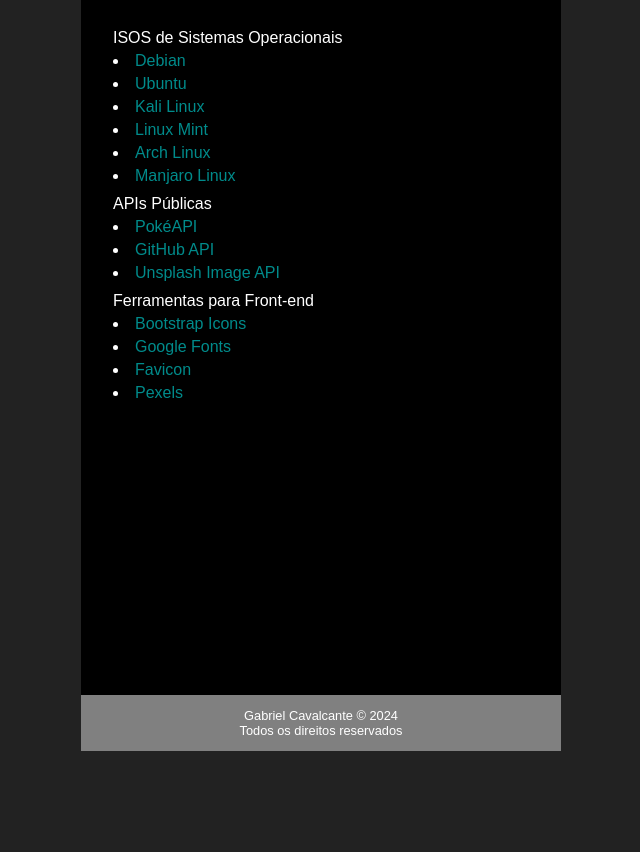
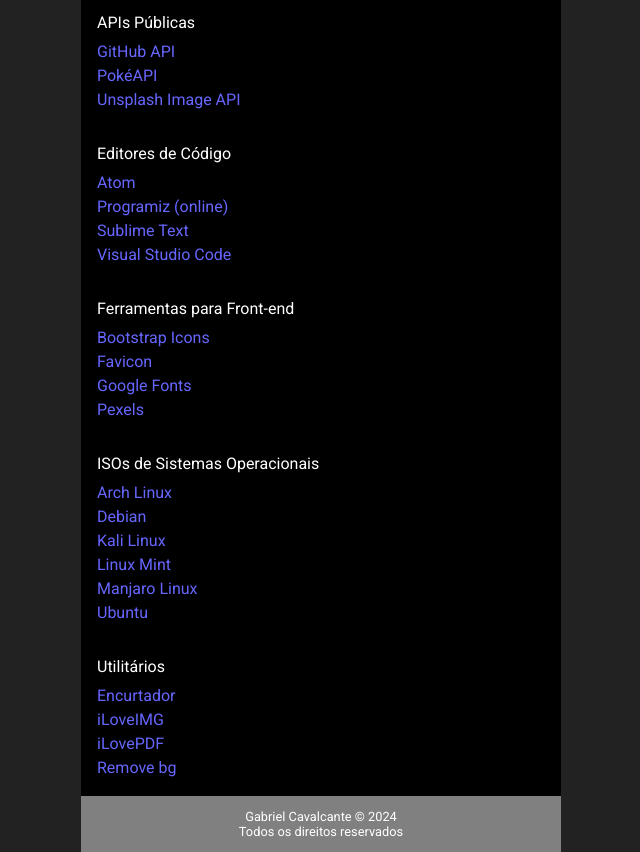
Before and after one commit to zolppy/useful-links, a plain HTML site: page index.html in a window 1280 px wide. Shown: the part 63-915 px from the top of the page, without its empty margins (319-959 px from the left). Before the commit the page ends 814 px from the top, so only its background shows below. Drawn offline with Linux system fonts and the light colour scheme.

Commit message:
melhorias diversas

```diff
--- a/assets/css/base/base.css
+++ b/assets/css/base/base.css
@@ -11,7 +11,7 @@
 body {
   background-color: #222;
   color: white;
-  font-family: sans-serif;
+  font-family: "Roboto", sans-serif;
   font-size: 1rem;
   font-style: normal;
   font-variant: normal;
--- a/assets/css/category/category-item.css
+++ b/assets/css/category/category-item.css
@@ -1,4 +1,4 @@
 .category__item {
   list-style-position: inside;
-  list-style-type: disc;
+  list-style-type: symbols(cyclic "\1f449");
 }
--- a/assets/css/category/category-link.css
+++ b/assets/css/category/category-link.css
@@ -1,8 +1,3 @@
 .category__link {
-  color: darkcyan;
+  color: #66f;
 }
-
-.category__link:hover {
-  text-decoration: underline;
-  text-decoration-color: darkcyan;
-}
--- a/assets/css/category/category-list.css
+++ b/assets/css/category/category-list.css
@@ -1,5 +1,3 @@
 .category__list {
-  display: flex;
-  flex-direction: column;
-  gap: 5px;
+  line-height: 1.5;
 }
--- a/assets/css/category/category.css
+++ b/assets/css/category/category.css
@@ -1,5 +1,5 @@
 .category {
   display: flex;
   flex-direction: column;
-  gap: 5px;
+  gap: .5em;
 }
--- a/assets/css/content.css
+++ b/assets/css/content.css
@@ -1,8 +1,7 @@
 .content {
   background-color: black;
-  min-height: calc(100svh - 2em - 34px - 36px);
-  padding: 2.5%;
+  padding: 1em;
   display: flex;
   flex-direction: column;
-  gap: 10px;
+  gap: 2em;
 }
--- a/index.html
+++ b/index.html
@@ -5,6 +5,11 @@
   <meta name="viewport" content="width=device-width, initial-scale=1.0" />
   <title>Links úteis</title>
   <link rel="stylesheet" href="assets/css/styles.css" />
+  <link rel="shortcut icon" href="assets/img/favicon.ico" type="image/x-icon" />
+  <!-- Roboto - Google Fonts -->
+  <link rel="preconnect" href="https://fonts.googleapis.com" />
+  <link rel="preconnect" href="https://fonts.gstatic.com" crossorigin />
+  <link href="https://fonts.googleapis.com/css2?family=Roboto:ital,wght@0,100;0,300;0,400;0,500;0,700;0,900;1,100;1,300;1,400;1,500;1,700;1,900&display=swap" rel="stylesheet" />
 </head>
 <body>
   <header class="header center max-width-480 min-width-320">
@@ -12,8 +17,131 @@
   </header>
   <main class="content center max-width-480 min-width-320">
     <section class="category">
-      <h2 class="category__title">ISOS de Sistemas Operacionais</h2>
+      <h2 class="category__title">APIs Públicas</h2>
       <ul class="category__list">
+        <li class="category__item">
+          <a
+            href="https://docs.github.com/pt/rest/using-the-rest-api/getting-started-with-the-rest-api?apiVersion=2022-11-28"
+            class="category__link"
+            target="_blank"
+          >
+            GitHub API
+          </a>
+        </li>
+        <li class="category__item">
+          <a
+            href="https://pokeapi.co/docs/v2"
+            class="category__link"
+            target="_blank"
+          >
+            PokéAPI
+          </a>
+        </li>
+        <li class="category__item">
+          <a
+            href="https://unsplash.com/documentation"
+            class="category__link"
+            target="_blank"
+          >
+            Unsplash Image API
+          </a>
+        </li>
+      </ul>
+    </section>
+    <section class="category">
+      <h2 class="category__title">Editores de Código</h2>
+      <ul class="category__list">
+        <li class="category__item">
+          <a
+          href="https://atom-editor.cc/"
+          class="category__link"
+          target="_blank"
+          >
+            Atom
+          </a>
+        </li>
+        <li class="category__item">
+          <a
+          href="https://www.programiz.com/javascript/online-compiler/"
+          class="category__link"
+          target="_blank"
+          >
+          Programiz (online)
+        </a>
+        </li>
+        <li class="category__item">
+          <a
+            href="https://www.sublimetext.com/download"
+            class="category__link"
+            target="_blank"
+          >
+            Sublime Text
+          </a>
+        </li>
+        <li class="category__item">
+          <a
+            href="https://code.visualstudio.com/Download"
+            class="category__link"
+            target="_blank"
+          >
+            Visual Studio Code
+          </a>
+        </li>
+      </ul>
+    </section>
+    <section class="category">
+      <h2 class="category__title">Ferramentas para Front-end</h2>
+      <ul class="category__list">
+        <li class="category__item">
+          <a
+            href="https://icons.getbootstrap.com/"
+            class="category__link"
+            target="_blank"
+          >
+            Bootstrap Icons
+          </a>
+        </li>
+        <li class="category__item">
+          <a
+            href="https://favicon.io/"
+            class="category__link"
+            target="_blank"
+          >
+            Favicon
+          </a>
+        </li>
+        <li class="category__item">
+          <a
+            href="https://fonts.google.com/"
+            class="category__link"
+            target="_blank"
+          >
+            Google Fonts
+          </a>
+        </li>
+        <li class="category__item">
+          <a
+            href="https://www.pexels.com/pt-br/"
+            class="category__link"
+            target="_blank"
+          >
+            Pexels
+          </a>
+        </li>
+      </ul>
+    </section>
+    <section class="category">
+      <h2 class="category__title">ISOs de Sistemas Operacionais</h2>
+      <ul class="category__list">
+        <li class="category__item">
+          <a
+            href="https://archlinux.org/download/"
+            class="category__link"
+            target="_blank"
+          >
+            Arch Linux
+          </a>
+        </li>
         <li class="category__item">
           <a
             href="https://www.debian.org/download.pt.html"
@@ -21,15 +149,6 @@
             target="_blank"
           >
             Debian
-          </a>
-        </li>
-        <li class="category__item">
-          <a
-            href="https://ubuntu.com/download/desktop"
-            class="category__link"
-            target="_blank"
-          >
-            Ubuntu
           </a>
         </li>
         <li class="category__item">
@@ -52,15 +171,6 @@
         </li>
         <li class="category__item">
           <a
-            href="https://archlinux.org/download/"
-            class="category__link"
-            target="_blank"
-          >
-            Arch Linux
-          </a>
-        </li>
-        <li class="category__item">
-          <a
             href="https://manjaro.org/download/"
             class="category__link"
             target="_blank"
@@ -68,77 +178,54 @@
             Manjaro Linux
           </a>
         </li>
-      </ul>
-    </section>
-    <section class="category">
-      <h2 class="category__title">APIs Públicas</h2>
-      <ul class="category__list">
         <li class="category__item">
           <a
-            href="https://pokeapi.co/docs/v2"
+            href="https://ubuntu.com/download/desktop"
             class="category__link"
             target="_blank"
           >
-            PokéAPI
-          </a>
-        </li>
-        <li class="category__item">
-          <a
-            href="https://docs.github.com/pt/rest/using-the-rest-api/getting-started-with-the-rest-api?apiVersion=2022-11-28"
-            class="category__link"
-            target="_blank"
-          >
-            GitHub API
-          </a>
-        </li>
-        <li class="category__item">
-          <a
-            href="https://unsplash.com/documentation"
-            class="category__link"
-            target="_blank"
-          >
-            Unsplash Image API
+            Ubuntu
           </a>
         </li>
       </ul>
     </section>
     <section class="category">
-      <h2 class="category__title">Ferramentas para Front-end</h2>
+      <h2 class="category__title">Utilitários</h2>
       <ul class="category__list">
         <li class="category__item">
           <a
-            href="https://icons.getbootstrap.com/"
+            href="https://www.encurtador.com.br"
             class="category__link"
             target="_blank"
           >
-            Bootstrap Icons
+            Encurtador
           </a>
         </li>
         <li class="category__item">
           <a
-            href="https://fonts.google.com/"
+            href="https://www.iloveimg.com/pt"
             class="category__link"
             target="_blank"
           >
-            Google Fonts
+            iLoveIMG
           </a>
         </li>
         <li class="category__item">
           <a
-            href="https://favicon.io/"
+            href="https://www.ilovepdf.com/pt"
             class="category__link"
             target="_blank"
           >
-            Favicon
+            iLovePDF
           </a>
         </li>
         <li class="category__item">
           <a
-            href="https://www.pexels.com/pt-br/"
+            href="https://www.remove.bg/pt-br"
             class="category__link"
             target="_blank"
           >
-            Pexels
+            Remove bg
           </a>
         </li>
       </ul>
```
Also changed, not shown: assets/img/favicon.ico (added).
